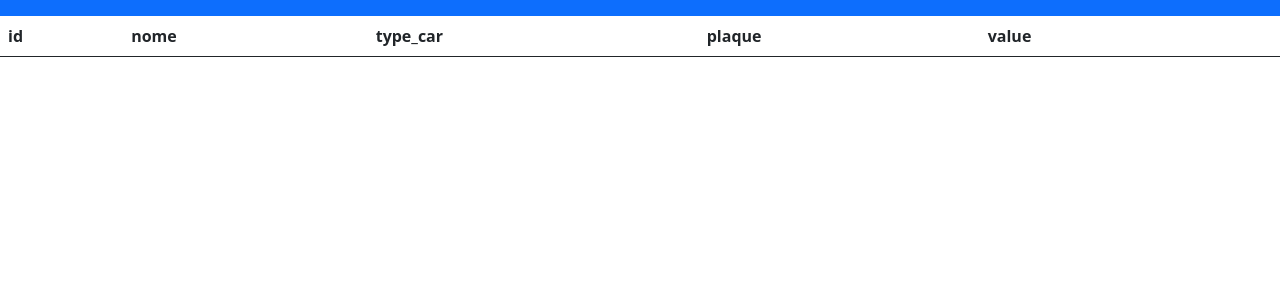
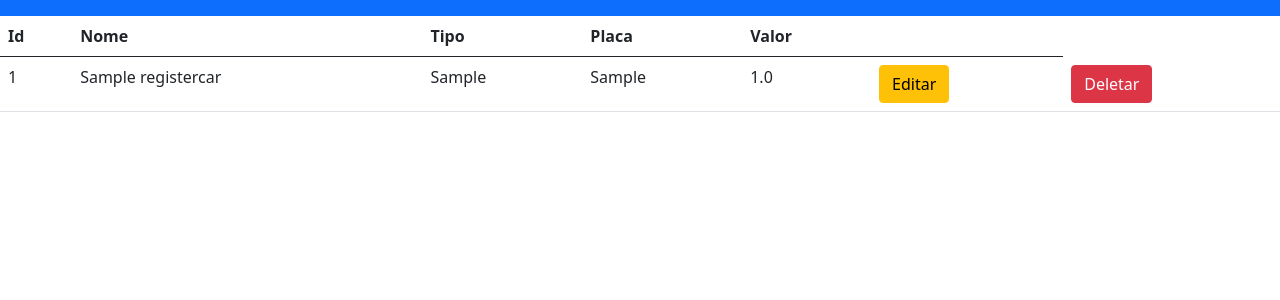
Before and after one commit to wstiehler/TS-App-olist, a Django app: page /register_car/list in a window 1280 px wide. Shown: the top 300 px of the page. Run offline with Django 3.2, Linux system fonts and the light colour scheme; tables that the repository leaves empty hold one stand-in row (values such as "Sample post"); lists and menus that the app fills with data are empty.

Commit message:
Upload C.R.U.D app register_car

```diff
--- a/register_car/templates/car_list_all.html
+++ b/register_car/templates/car_list_all.html
@@ -4,19 +4,19 @@
     <table class="table">
         <thead>
             <tr>
-                <th scope="col">id</th>
-                <th scope="col">nome</th>
-                <th scope="col">type_car</th>
-                <th scope="col">plaque</th>
-                <th scope="col">value</th>
+                <th scope="col">Id</th>
+                <th scope="col">Nome</th>
+                <th scope="col">Tipo</th>
+                <th scope="col">Placa</th>
+                <th scope="col">Valor</th>
                 <th scope="col"></th>
             </tr>
         </thead>
             <tbody>
-                {%for item in boletos%}
+                {%for item in register_car%}
                 <tr>
                     <td>{{item.id}}</td>
-                    <td>{{item.nome}}</td>
+                    <td>{{item.name}}</td>
                     <td>{{item.type_car}}</td>
                     <td>{{item.plaque}}</td>
                     <td>{{item.value}}</td>
```
